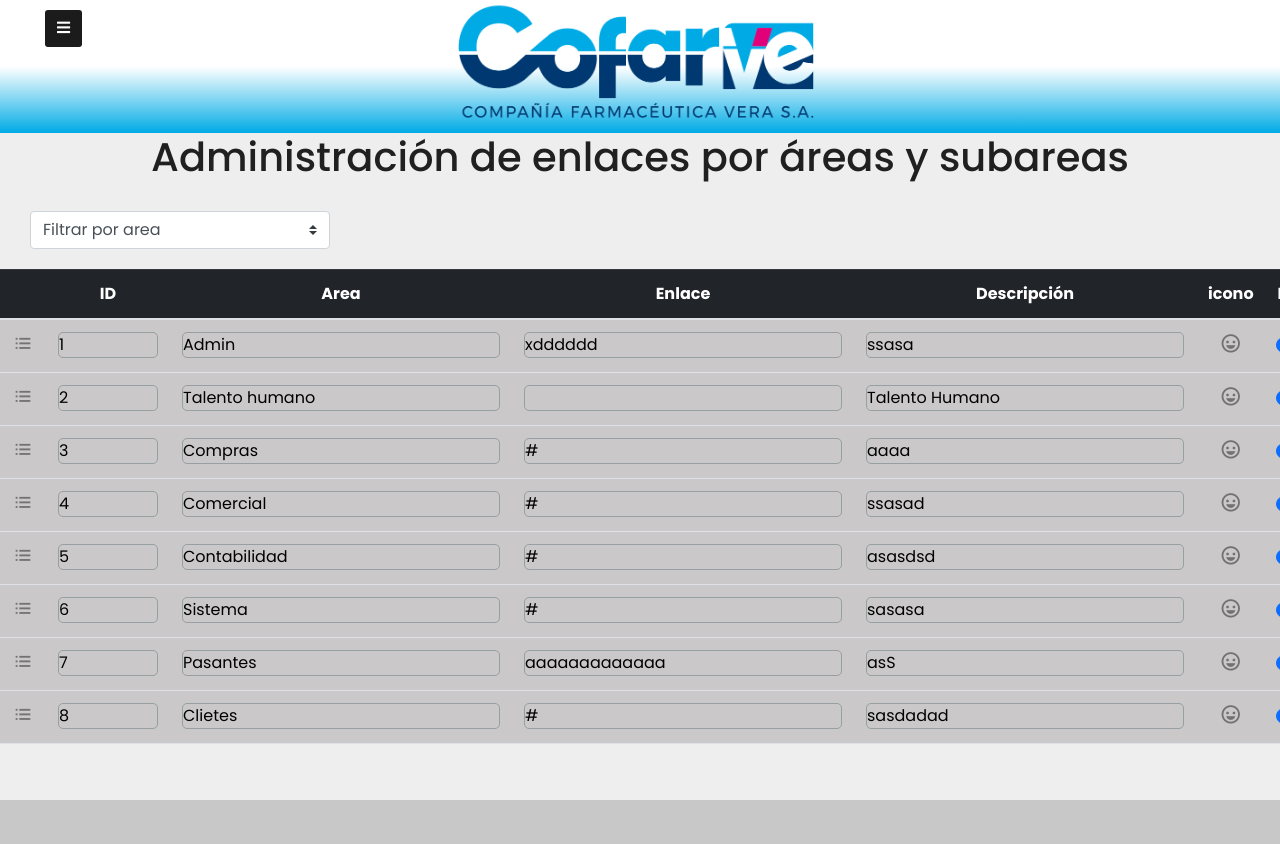
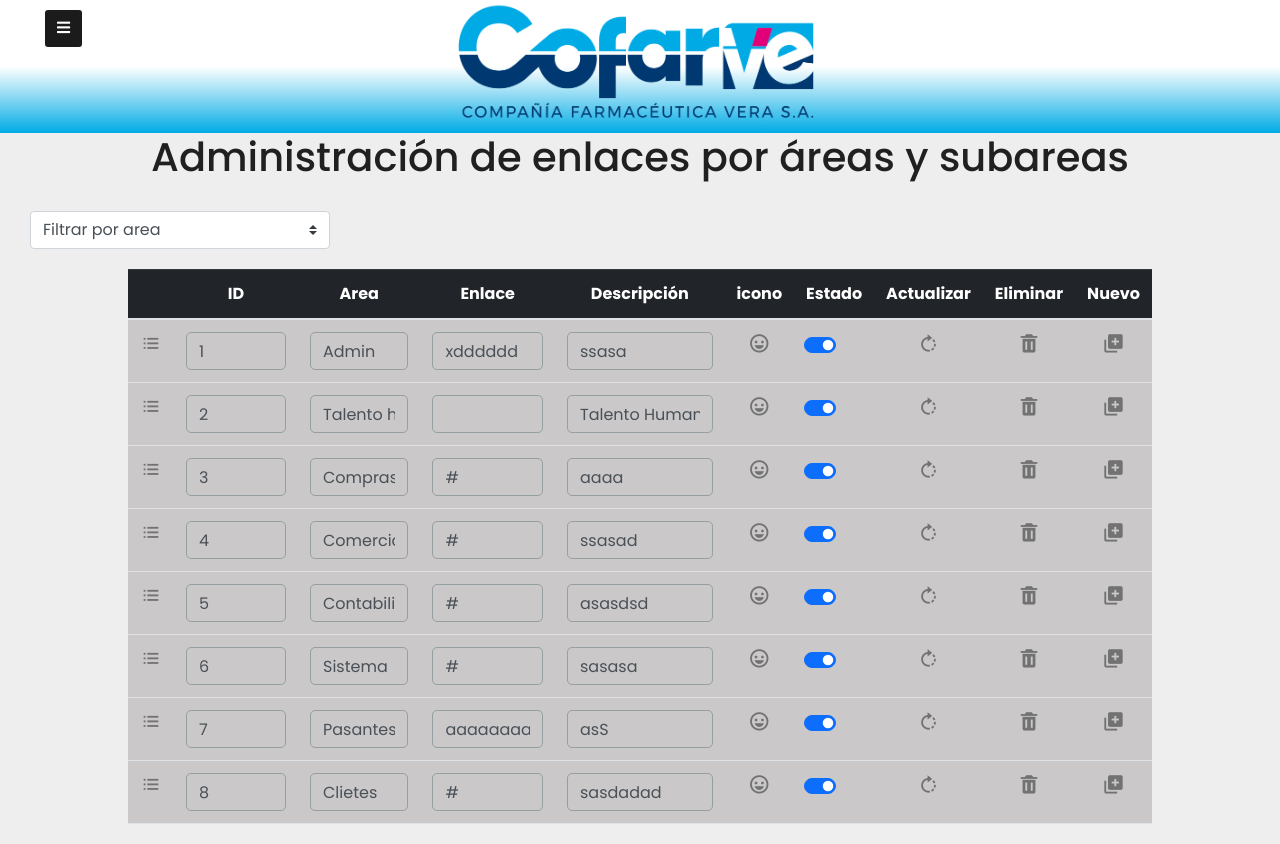
Before and after one commit to Alexm-99/Extranet_Cofarve, a Django app: page /administrador/ in a window 1280 px wide; the page is wider, and only the part inside the window is pictured. Before the commit the page ends 800 px from the top of that part, so only its background shows below. Run offline with Django 4.2, Linux system fonts and the light colour scheme; data comes from the database, SQL or seed files in the repository; both versions use the stored data as it was after the commit; some libraries are stand-ins or nearby versions.

Commit message:
cambios 05-05-2022

```diff
--- a/Extranet_Cofarve/Extranet_Cofarve/urls.py
+++ b/Extranet_Cofarve/Extranet_Cofarve/urls.py
@@ -15,10 +15,13 @@ Including another URLconf
 """
 from django.contrib import admin
 from django.urls import path
+
 from blog.views import inicio, administrador, galeria
+
 urlpatterns = [
     path('admin/', admin.site.urls),
      path('',inicio, name= 'index'),
      path('administrador/',administrador, name= 'admin'),
       path('galeria/',galeria, name= 'galeria'),
+
 ]
--- /dev/null
+++ b/Extranet_Cofarve/blog/forms.py
@@ -0,0 +1,9 @@
+from django import forms
+
+from .models import link
+
+class PostForm(forms.ModelForm):
+
+    class Meta:
+        model = link
+        fields = ('id', 'linkP1', 'name', 'enlaceP','description','icon', 'state', )
--- a/Extranet_Cofarve/blog/views.py
+++ b/Extranet_Cofarve/blog/views.py
@@ -1,7 +1,9 @@
 from django.shortcuts import render
 from django.db import connection
 from .models import TemasImportantes, link, linkSecond, Galeria
-
+from .forms import PostForm
+from django.shortcuts import redirect
+from django.utils import timezone
 # Create your views here.
 def inicio(request):
     enlace = link.objects.all()
@@ -18,7 +20,21 @@ def inicio(request):
 def administrador(request):
     enlace = link.objects.all()
     enlace2 = linkSecond.objects.all()
-    contexto = {'link':enlace, 'link2':enlace2 }
+    form = PostForm()
+    if request.method == "POST":
+        form = PostForm(request.POST)
+        if form.is_valid():
+            post = form.save(commit=False)
+            post.author = request.user
+            post.published_date = timezone.now()
+            post.save()
+
+            return redirect('admin', pk=post.pk)
+    else:
+        form = PostForm()
+
+
+    contexto = {'link':enlace, 'link2':enlace2, 'form': form }
     return render(request, 'admin.html', contexto)
 
 
--- a/Extranet_Cofarve/public/templates/admin.html
+++ b/Extranet_Cofarve/public/templates/admin.html
@@ -5,6 +5,11 @@
 
 <head>
 
+
+
+  {% block estilos %}
+
+  {% endblock estilos %}
 </head>
 
 <body>
@@ -14,26 +19,6 @@
 
     {% block cuerpo %}
 
-    <!-- Modal para los iconos  -->
-    <div class="modal fade bd-example-modal-sm" tabindex="-1" role="dialog" aria-labelledby="mySmallModalLabel"
-      aria-hidden="true">
-      <div class="modal-dialog modal-sm">
-        <div class="modal-content">
-          <div class="caja-ico">
-          <i class='bx bx-menu ico-modal'></i>
-          <i class='bx bxs-lock ico-modal'></i>
-          <i class='bx bx-group ico-modal'></i>
-          <i class='bx bxs-cart ico-modal'></i>
-          <i class='bx bx-store ico-modal'></i>
-          <i class='bx bx-credit-card-front ico-modal'></i>
-          <i class='bx bx-laptop ico-modal'></i>
-
-          </div>
-
-        </div>
-      </div>
-    </div>
-    <!-- ------------------------- -->
 
 
 
@@ -77,61 +62,100 @@
         </div>
         <div class="modal-body">
 
-  <form>
+  <form method="POST" class="post-form" id="todo-form">{% csrf_token %}
     <div class="form-row">
+      <div class="text-danger">
+        {{ form.errors }}
+      </div>
       <div class="form-group col-md-6">
         <label for="">ID</label>
-        <input type="text" class="form-control" id="inputEmail4" placeholder="ID">
+       <span class="form-control">{{ form.id }}</span>
+
       </div>
       <div class="form-group col-md-6">
         <label for="">Area</label>
-        <input type="text" class="form-control" id="inputPassword4" placeholder="Area">
+        <span class="form-control">{{ form.name }}</span>
+      </div>
+      <div class="form-group col-md-6">
+        <label for="">Enlace</label>
+        <span class="form-control">{{ form.enlaceP }}</span>
+      </div>
+      <div class="form-group col-md-6">
+        <label for="">Descripción</label>
+        <span class="form-control">{{ form.description }}</span>
+      </div>
+      <div class="form-group col-md-6">
+
+        <a href="" data-toggle="modal" data-target=".bd-example-modal-sm">Icono<i
+          class='bx bx-happy icon-item icon-happy' id=""></i></a>
       </div>
     </div>
-    <div class="form-group">
-      <label for="inputAddress">Address</label>
-      <input type="text" class="form-control" id="inputAddress" placeholder="1234 Main St">
-    </div>
-    <div class="form-group">
-      <label for="inputAddress2">Address 2</label>
-      <input type="text" class="form-control" id="inputAddress2" placeholder="Apartment, studio, or floor">
-    </div>
-    <div class="form-row">
-      <div class="form-group col-md-6">
-        <label for="inputCity">City</label>
-        <input type="text" class="form-control" id="inputCity">
-      </div>
-      <div class="form-group col-md-4">
+
+
+      <!-- <div class="form-group col-md-4">
         <label for="inputState">State</label>
         <select id="inputState" class="form-control">
           <option selected>Choose...</option>
           <option>...</option>
         </select>
       </div>
-      <div class="form-group col-md-2">
-        <label for="inputZip">Zip</label>
-        <input type="text" class="form-control" id="inputZip">
-      </div>
-    </div>
-    <div class="form-group">
+
+     <div class="form-group">
       <div class="form-check">
         <input class="form-check-input" type="checkbox" id="gridCheck">
         <label class="form-check-label" for="gridCheck">
           Check me out
         </label>
       </div>
-    </div>
-    <button type="submit" class="btn btn-primary">Sign in</button>
+    </div>  -->
+    <button type="submit" class="save btn btn-primary">Guardar</button>
 
   </form>
+
+
+  <!-- <div class="content container">
+    <div class="row">
+        <div class="col-md-8">
+
+      <form method="POST" class="post-form">{% csrf_token %}
+          {{ form.as_p }}
+          <button  class="save btn btn-default">Save</button>
+      </form>
+
+
+        </div>
+    </div>
+  </div> -->
+
         </div>
         <div class="modal-footer">
-          <button type="button" class="btn btn-secondary" data-dismiss="modal">Close</button>
+          <button type="button" class="btn btn-secondary" data-dismiss="modal">Cerrar</button>
 
         </div>
       </div>
     </div>
   </div>
+
+  <!-- Modal para los iconos  -->
+  <div class="modal fade bd-example-modal-sm" tabindex="-1" role="dialog" aria-labelledby="mySmallModalLabel"
+  aria-hidden="true">
+  <div class="modal-dialog modal-sm">
+    <div class="modal-content">
+      <div class="caja-ico">
+      <i class='bx bx-menu ico-modal'></i>
+      <i class='bx bxs-lock ico-modal'></i>
+      <i class='bx bx-group ico-modal'></i>
+      <i class='bx bxs-cart ico-modal'></i>
+      <i class='bx bx-store ico-modal'></i>
+      <i class='bx bx-credit-card-front ico-modal'></i>
+      <i class='bx bx-laptop ico-modal'></i>
+
+      </div>
+
+    </div>
+  </div>
+</div>
+<!-- ------------------------- -->
 
 
 
@@ -177,12 +201,12 @@
             <tr class="item-main ">
 
               <td onclick="showHideRow('{{enlace.linkP1}}');"><i class='bx bx-list-ul icon-flecha icon-item'></i></td>
-              <td> <input type="text" name="" id="" class="text-id txt-general" value="{{enlace.id}}"></td>
-              <td><input type="text" name="" id="" class="txt-general" value="{{enlace.name}}"></td>
+              <td  > <input type="text" name="" id="" class="text-id form-control txt-general " value="{{enlace.id}}"></td>
+              <td><input type="text" name="" id="" class="form-control txt-general " value="{{enlace.name}}"></td>
               </td>
-              <td><input type="text" name="" id="" class="txt-general" value="{{enlace.enlaceP}}"></td>
+              <td><input type="text" name="" id="" class="form-control txt-general " value="{{enlace.enlaceP}}"></td>
               </td>
-              <td><input type="text" name="" id="" class="txt-general" value="{{enlace.description}}"></td>
+              <td><input type="text" name="" id="" class="form-control txt-general " value="{{enlace.description}}"></td>
               </td>
               <td><a href="" data-toggle="modal" data-target=".bd-example-modal-sm"><i
                     class='bx bx-happy icon-item icon-happy' id=""></i></a></td>
@@ -204,12 +228,12 @@
             {% if enlace.linkP1 == enlace2.linkP %}
               <tr class="{{enlace2.linkP}} hidden_row submenu">
               <td></td>
-              <td> <input type="text" name="" id="" class="text-id txt-general" value="{{enlace2.id}}"></td>
-              <td><input type="text" name="" id="" class="txt-general" value="{{enlace2.name}}"></td>
+              <td> <input type="text" name="" id="" class="text-id form-control txt-general" value="{{enlace2.id}}"></td>
+              <td><input type="text" name="" id="" class="form-control txt-general" value="{{enlace2.name}}"></td>
               </td>
-              <td><input type="text" name="" id="" class="txt-general" value="{{enlace.enlaceP}}"></td>
+              <td><input type="text" name="" id="" class="form-control txt-general" value="{{enlace.enlaceP}}"></td>
               </td>
-              <td><input type="text" name="" id="" class="txt-general" value="{{enlace.description}}"></td>
+              <td><input type="text" name="" id="" class="form-control txt-general" value="{{enlace.description}}"></td>
               </td>
               <td></td>
               <td>
@@ -241,6 +265,31 @@
       </div>
 
     </div>
+
+
+      <!--Jquery Cdn -->
+  <script src="https://code.jquery.com/jquery-3.5.1.js"
+  integrity="sha256-QWo7LDvxbWT2tbbQ97B53yJnYU3WhH/C8ycbRAkjPDc="
+  crossorigin="anonymous"></script>
+
+<script type="text/javascript">
+$(document).on('submit','#todo-form',function(e)
+           {
+console.log('hello');
+e.preventDefault();
+$.ajax({
+type:'POST',
+url:'/',
+data:{
+  todo:$("#todo").val()
+},
+success:function()
+{
+  alert('saved');
+}
+})
+});
+</script>
     {% endblock cuerpo %}
 
 </body>
```
Also changed, not shown: Extranet_Cofarve/public/templates/edit.html (added, +25 -0 lines), web.txt (+14 -0 lines), Extranet_Cofarve/db.sqlite3, Extranet_Cofarve/public/static/css/styleAdmin.css (line endings or trailing spaces), Extranet_Cofarve/public/static/js/admin.js (line endings or trailing spaces).
